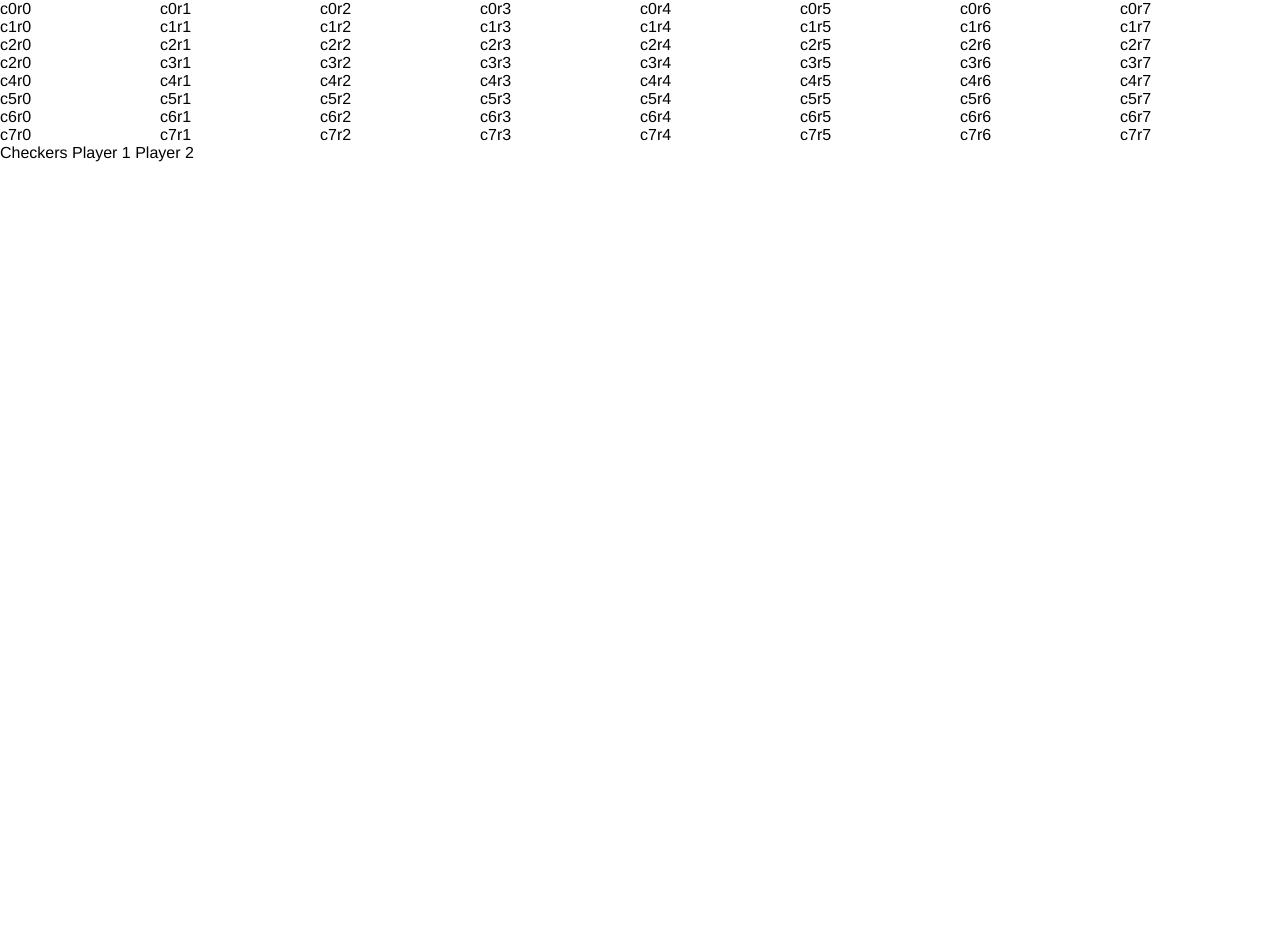
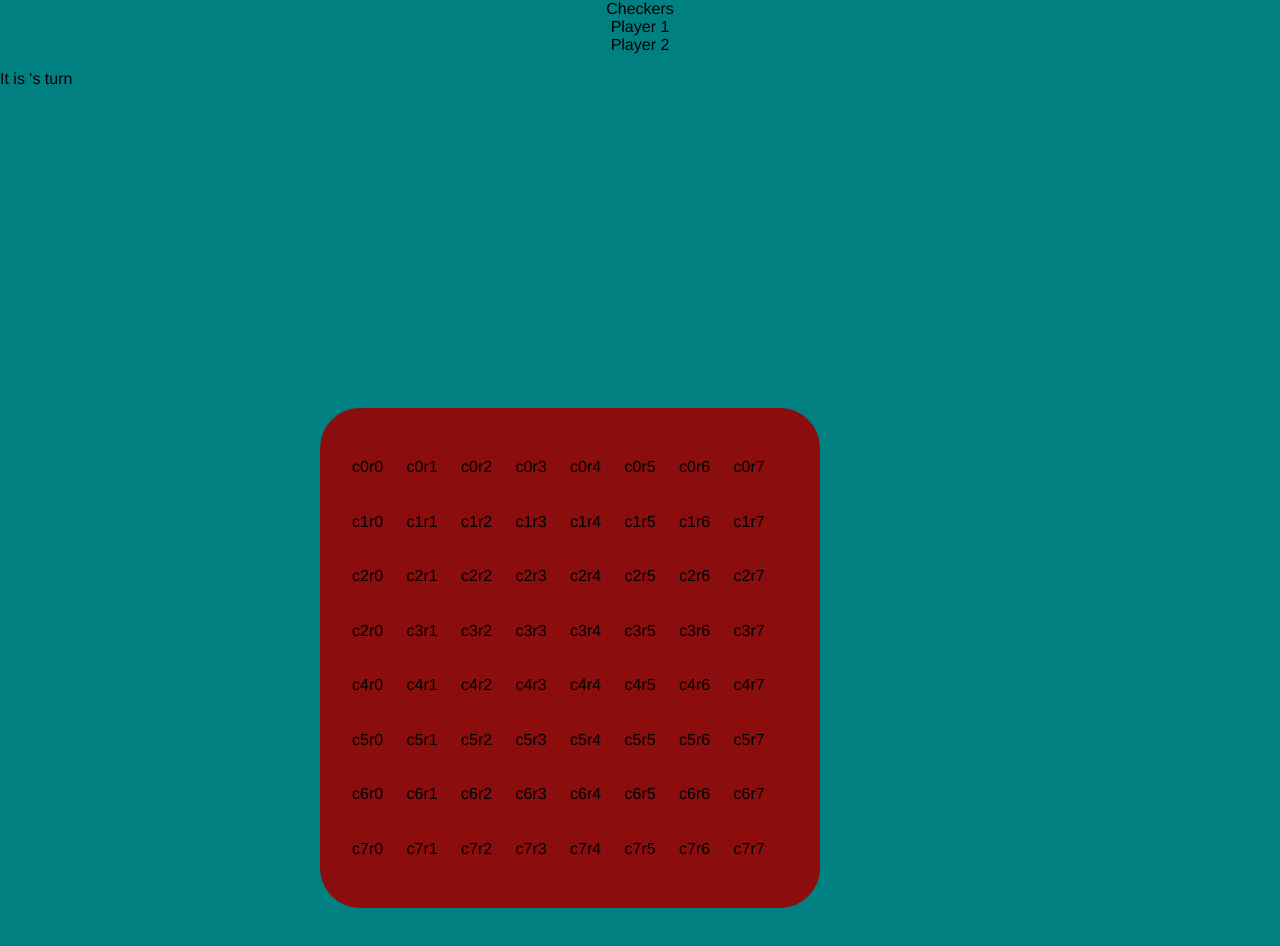
Before and after one commit to JackH-GA/Unit-1-project-Checkers, a plain HTML site: page index.html in a window 1280 px wide. Before the commit the page ends 800 px from the top, so only its background shows below. Drawn offline with Linux system fonts and the light colour scheme.

Commit message:
more styling and developing js

```diff
--- a/index.html
+++ b/index.html
@@ -5,76 +5,79 @@
     <meta name="viewport" content="width=device-width, initial-scale=1.0">
     <title>Checkers!</title>
     <link href='style.css' rel="stylesheet" type="text/css" />
+    <script src="script.js"></script>
 </head>
 <body>
-    <chessboard>
-        <div>c0r0</div>
-        <div>c0r1</div>
-        <div>c0r2</div>
-        <div>c0r3</div>
-        <div>c0r4</div>
-        <div>c0r5</div>
-        <div>c0r6</div>
-        <div>c0r7</div>
-        <div>c1r0</div>
-        <div>c1r1</div>
-        <div>c1r2</div>
-        <div>c1r3</div>
-        <div>c1r4</div>
-        <div>c1r5</div>
-        <div>c1r6</div>
-        <div>c1r7</div>
-        <div>c2r0</div>
-        <div>c2r1</div>
-        <div>c2r2</div>
-        <div>c2r3</div>
-        <div>c2r4</div>
-        <div>c2r5</div>
-        <div>c2r6</div>
-        <div>c2r7</div>
-        <div>c2r0</div>
-        <div>c3r1</div>
-        <div>c3r2</div>
-        <div>c3r3</div>
-        <div>c3r4</div>
-        <div>c3r5</div>
-        <div>c3r6</div>
-        <div>c3r7</div>
-        <div>c4r0</div>
-        <div>c4r1</div>
-        <div>c4r2</div>
-        <div>c4r3</div>
-        <div>c4r4</div>
-        <div>c4r5</div>
-        <div>c4r6</div>
-        <div>c4r7</div>
-        <div>c5r0</div>
-        <div>c5r1</div>
-        <div>c5r2</div>
-        <div>c5r3</div>
-        <div>c5r4</div>
-        <div>c5r5</div>
-        <div>c5r6</div>
-        <div>c5r7</div>
-        <div>c6r0</div>
-        <div>c6r1</div>
-        <div>c6r2</div>
-        <div>c6r3</div>
-        <div>c6r4</div>
-        <div>c6r5</div>
-        <div>c6r6</div>
-        <div>c6r7</div>
-        <div>c7r0</div>
-        <div>c7r1</div>
-        <div>c7r2</div>
-        <div>c7r3</div>
-        <div>c7r4</div>
-        <div>c7r5</div>
-        <div>c7r6</div>
-        <div>c7r7</div>
-    </chessboard>
     <gameName>Checkers</gameName>
     <player1>Player 1</player1>
     <player2>Player 2</player2>
+    <p>It is <span id="player"></span>'s turn</p>
+    <p id="info-display"></p>
+    <checkBoard>
+        <div id="square">c0r0</div>
+        <div id="square">c0r1</div>
+        <div id="square">c0r2</div>
+        <div id="square">c0r3</div>
+        <div id="square">c0r4</div>
+        <div id="square">c0r5</div>
+        <div id="square">c0r6</div>
+        <div id="square">c0r7</div>
+        <div id="square">c1r0</div>
+        <div id="square">c1r1</div>
+        <div id="square">c1r2</div>
+        <div id="square">c1r3</div>
+        <div id="square">c1r4</div>
+        <div id="square">c1r5</div>
+        <div id="square">c1r6</div>
+        <div id="square">c1r7</div>
+        <div id="square">c2r0</div>
+        <div id="square">c2r1</div>
+        <div id="square">c2r2</div>
+        <div id="square">c2r3</div>
+        <div id="square">c2r4</div>
+        <div id="square">c2r5</div>
+        <div id="square">c2r6</div>
+        <div id="square">c2r7</div>
+        <div id="square">c2r0</div>
+        <div id="square">c3r1</div>
+        <div id="square">c3r2</div>
+        <div id="square">c3r3</div>
+        <div id="square">c3r4</div>
+        <div id="square">c3r5</div>
+        <div id="square">c3r6</div>
+        <div id="square">c3r7</div>
+        <div id="square">c4r0</div>
+        <div id="square">c4r1</div>
+        <div id="square">c4r2</div>
+        <div id="square">c4r3</div>
+        <div id="square">c4r4</div>
+        <div id="square">c4r5</div>
+        <div id="square">c4r6</div>
+        <div id="square">c4r7</div>
+        <div id="square">c5r0</div>
+        <div id="square">c5r1</div>
+        <div id="square">c5r2</div>
+        <div id="square">c5r3</div>
+        <div id="square">c5r4</div>
+        <div id="square">c5r5</div>
+        <div id="square">c5r6</div>
+        <div id="square">c5r7</div>
+        <div id="square">c6r0</div>
+        <div id="square">c6r1</div>
+        <div id="square">c6r2</div>
+        <div id="square">c6r3</div>
+        <div id="square">c6r4</div>
+        <div id="square">c6r5</div>
+        <div id="square">c6r6</div>
+        <div id="square">c6r7</div>
+        <div id="square">c7r0</div>
+        <div id="square">c7r1</div>
+        <div id="square">c7r2</div>
+        <div id="square">c7r3</div>
+        <div id="square">c7r4</div>
+        <div id="square">c7r5</div>
+        <div id="square">c7r6</div>
+        <div id="square">c7r7</div>
+    </chessboard>
 </body>
 </html>
--- a/script.js
+++ b/script.js
@@ -1,4 +1,7 @@
 console.log('script is running')
+const checkBoard = document.querySelector("#checkBoard")
+const playerDisplay = document.querySelector("#player")
+const infoDisplay = document.querySelector("#info-display")
 
 let checkArr = [
     [c0r0, c1r0, c2r0, c3r0, c4r0, c5r0, c6r0, c7r0]
@@ -10,3 +13,7 @@ let checkArr = [
     [c0r6, c1r6, c2r6, c3r6, c4r6, c5r6, c6r6, c7r6]
     [c0r7, c1r7, c2r7, c3r7, c4r7, c5r7, c6r7, c7r7]
 ]
+
+function createPiece() {
+
+}
--- a/style.css
+++ b/style.css
@@ -5,12 +5,75 @@
 body {
     margin: 0;
     font-family: Helvetica;
-    height: 100vh;
-  }
+    /* height: 100vh; */
+    background-color: teal;
+}
 
-  chessboard {
-    border-radius: 30px;
+gameName {
     display: grid;
+    flex-direction: center;
+    justify-content: center;
+}
+
+player1 {
+    display: grid;
+    flex-direction: center;
+    justify-content: center;
+}
+
+player2{
+    display: grid;
+    flex-direction: center;
+    justify-content: center;
+}
+
+checkBoard {
+    height: 500px;
+    width: 500px;
+    border-radius: 40px;
+    border-color: rgb(114, 26, 26);
+    padding: 2.5%;
+    display: grid;
+    justify-content: center;
+    align-items: center;
+    margin: 25%;
     grid-template-columns: repeat(8, 1fr);
     grid-template-rows: repeat(8, 1fr);
-  }
+    background-color: rgb(139, 13, 13);
+    grid-template-areas:
+    c0r0, c1r0, c2r0, c3r0, c4r0, c5r0, c6r0, c7r0,
+    c0r1, c1r1, c2r1, c3r1, c4r1, c5r1, c6r1, c7r1,
+    c0r2, c1r2, c2r2, c3r2, c4r2, c5r2, c6r2, c7r2,
+    c0r3, c1r3, c2r3, c3r3, c4r3, c5r3, c6r3, c7r3,
+    c0r4, c1r4, c2r4, c3r4, c4r4, c5r4, c6r4, c7r4,
+    c0r5, c1r5, c2r5, c3r5, c4r5, c5r5, c6r5, c7r5,
+    c0r6, c1r6, c2r6, c3r6, c4r6, c5r6, c6r6, c7r6,
+    c0r7, c1r7, c2r7, c3r7, c4r7, c5r7, c6r7, c7r7;
+}
+
+checkBoard.sqaure {
+    height: 40px;
+    width: 40px;
+    color: red;
+    display: grid;
+    display: flex;
+    justify-content: center;
+    align-items: center;
+    grid-area:
+c0r0, c1r0, c2r0, c3r0, c4r0, c5r0, c6r0, c7r0,
+c0r1, c1r1, c2r1, c3r1, c4r1, c5r1, c6r1, c7r1,
+c0r2, c1r2, c2r2, c3r2, c4r2, c5r2, c6r2, c7r2,
+c0r3, c1r3, c2r3, c3r3, c4r3, c5r3, c6r3, c7r3,
+c0r4, c1r4, c2r4, c3r4, c4r4, c5r4, c6r4, c7r4,
+c0r5, c1r5, c2r5, c3r5, c4r5, c5r5, c6r5, c7r5,
+c0r6, c1r6, c2r6, c3r6, c4r6, c5r6, c6r6, c7r6,
+c0r7, c1r7, c2r7, c3r7, c4r7, c5r7, c6r7, c7r7
+}
+
+.red {
+
+}
+
+.black {
+
+}
```
